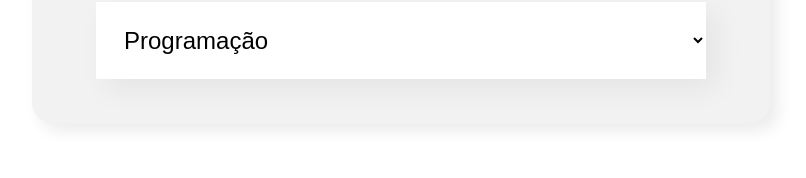
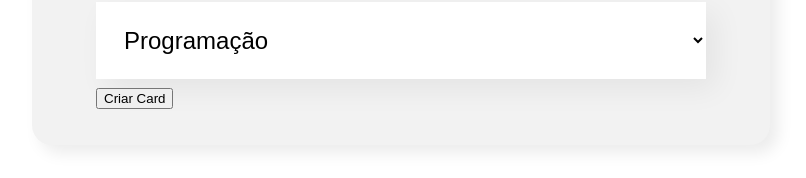
Before and after one commit to JorgeDeAquino/organo, a JavaScript app: page / in a window 1280 px wide. Shown: the part 1125-1303 px from the top of the page, without its empty margins (239-1045 px from the left). Built offline with nearby package versions, Linux system fonts and the light colour scheme; the HTML template or start-up script is replaced by a standard one.

Commit message:
add button

```diff
--- /dev/null
+++ b/src/components/Botao/index.js
@@ -0,0 +1,9 @@
+import './Botao.css'
+
+const Botao = (props) => {
+    return (<button>
+        {props.texto}
+    </button>)
+}
+
+export default Botao
--- a/src/components/Formulario/index.js
+++ b/src/components/Formulario/index.js
@@ -1,3 +1,4 @@
+import Botao from '../Botao'
 import CampoTexto from '../CampoTexto'
 import ListaSuspensa from '../LIstaSuspensa'
 import './Formulario.css'
@@ -22,6 +23,7 @@
                 <CampoTexto label="Cargo" placeholder="Digite seu cargo" />
                 <CampoTexto label="Imagem" placeholder="Digite a URL da imagem" />
                 <ListaSuspensa label="Time" itens={times}/>
+                <Botao texto="Criar Card" />
             </form>
         </section>
     )
```
Also changed, not shown: src/components/Botao/Botao.css (added).
